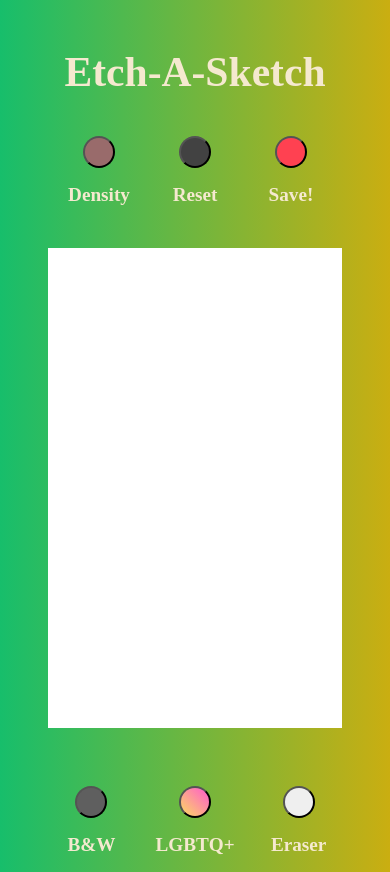
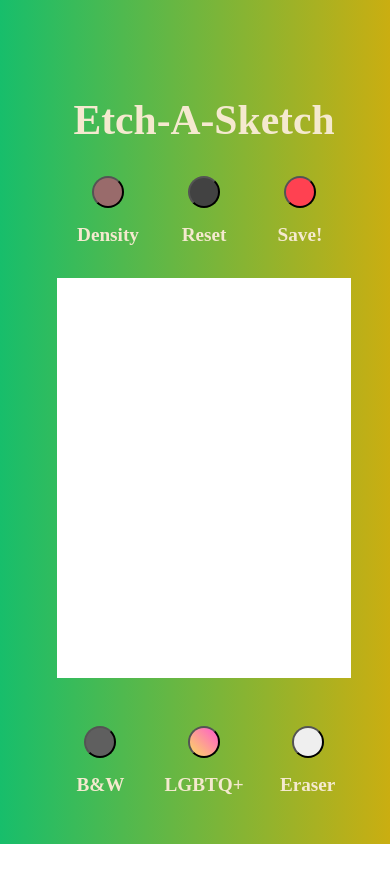
Before and after one commit to darshanCommits/Etch-A-Sketch, a website built with Vite: page index.html in a window 390 px wide. After the commit the page ends 844 px from the top, so only its background shows below. Built offline with nearby package versions, Linux system fonts and the light colour scheme; a web font is replaced by a local one.

Commit message:
some minor changes

```diff
--- a/style.css
+++ b/style.css
@@ -1,13 +1,13 @@
 @import url("https://fonts.googleapis.com/css2?family=Spline+Sans+Mono:wght@400;500;600&display=swap");
 
 :root {
-  --gameWidth: 55rem;
-  --gameHeight: 30rem;
+  --gameWidth: rem;
+  --gameHeight: 25rem;
 }
 
 header {
-  font-size: 1.3rem;
-  margin: 2%;
+  font-size: 1.5rem;
+  margin-bottom: 3rem;
 }
 
 * {
@@ -21,12 +21,19 @@ body {
   grid-template-rows: auto 1fr;
   justify-items: center;
   color: #f5e9cf;
-  overflow-y: scroll;
-
-  background: linear-gradient(to right, #F0A500, #FF69B4, #098db9, #17be6b, #caae11);
+  margin: 3rem;
+  height: min(80vh, 100vh);
+  overflow: hidden;
+  background: linear-gradient(
+    to right,
+    #f0a500,
+    #ff69b4,
+    #098db9,
+    #17be6b,
+    #caae11
+  );
   background-size: 400% 400%;
   animation: gradient 10s ease infinite;
-
 }
 
 /* for background color */
@@ -43,8 +50,6 @@ body {
   }
 }
 
-
-
 #game {
   display: grid;
   grid-template-columns: repeat(3, 1fr);
@@ -56,20 +61,21 @@ body {
   display: flex;
   justify-content: center;
   align-items: center;
-  width: var(--gameWidth);
+  /* width: var(--gameWidth); */
   height: var(--gameHeight);
+  aspect-ratio: 16/9;
 }
 
 .container {
   display: grid;
-  width: calc(var(--gameWidth) - 9%);
-  height: calc(var(--gameHeight) - 12%);
+  /* width: calc(var(--gameWidth) - 9%); */
+  height: var(--gameHeight);
+  aspect-ratio: 16/9;
 }
 
 .grid-item {
   background-color: white;
 }
-
 
 /* Options & Buttons */
 
@@ -117,7 +123,8 @@ body {
 
 @media screen and (max-width: 600px) {
   header {
-    margin-top: 3rem;
+    margin: 3rem 0 0 0;
+    font-size: 1.3rem;
   }
 
   #game {
@@ -126,9 +133,13 @@ body {
   }
 
   #device {
-    width: 80vw;
     width: 80dvw;
-    height: 500px;
+  }
+
+  .container {
+    padding: 3%;
+    width: 80dvw;
+    aspect-ratio: 9/16;
   }
 
   .left,
@@ -145,12 +156,6 @@ body {
     margin-top: 1rem;
   }
 
-  .container {
-    padding: 3%;
-    width: calc(var(--gameWidth) );
-    height: calc(var(--gameHeight) );
-  }
-
   .options {
     font-size: 0.8rem;
     margin: 1rem !important;
```
Also changed, not shown: app.js (+4 -3 lines), index.html (+4 -6 lines).
